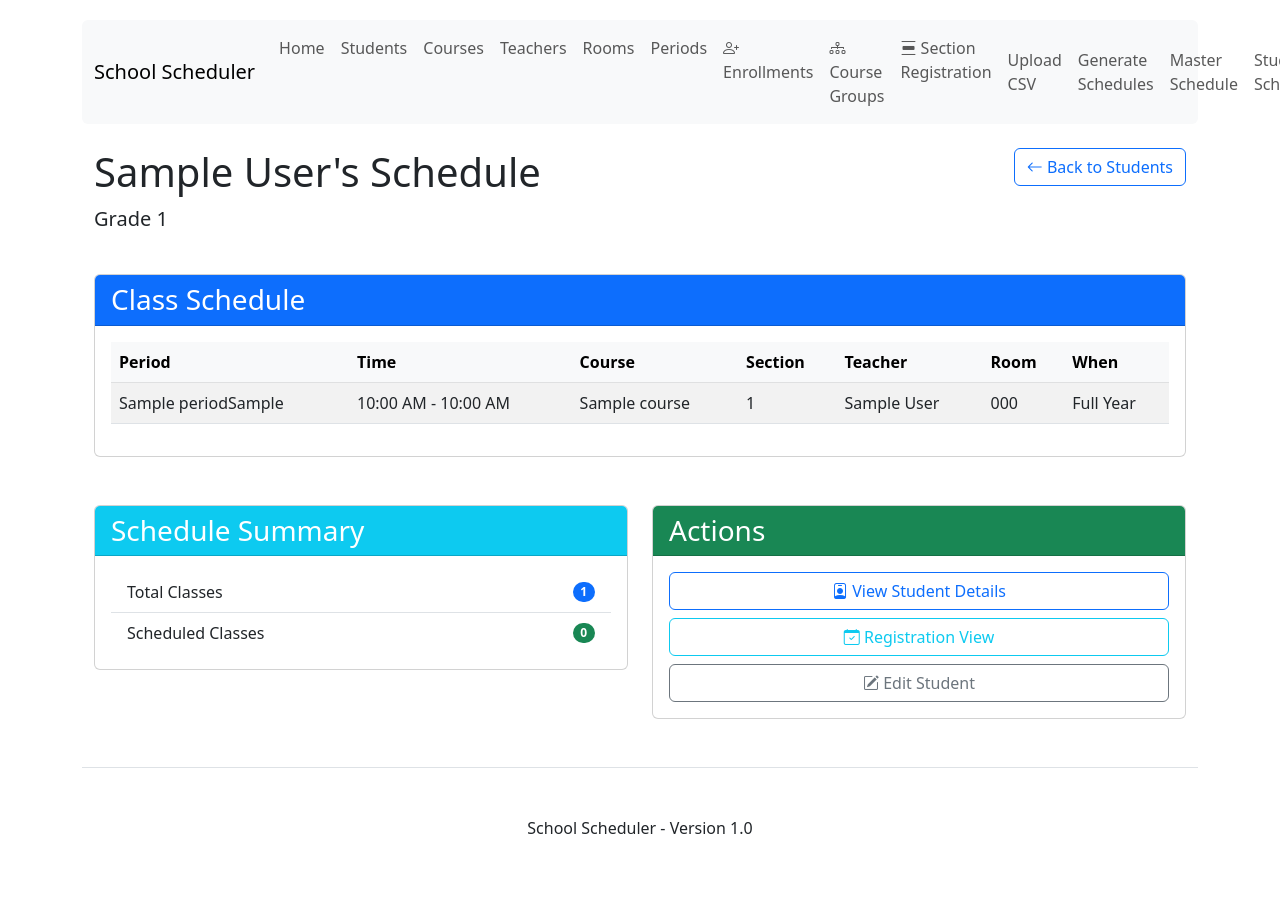
After one commit to wafflestomper/Scheduler_v2, a Django app: page /student/1/schedule/ in a window 1280 px wide; the page is wider, and only the part inside the window is pictured. The commit adds this page. Run offline with Django 4.2, Linux system fonts and the light colour scheme; tables that the repository leaves empty hold one stand-in row (values such as "Sample post").

Commit message:
Add student schedule view with detailed class information

```diff
--- a/schedule/templates/schedule/student_detail.html
+++ b/schedule/templates/schedule/student_detail.html
@@ -76,8 +76,11 @@
                     <h2 class="h5 mb-0">Schedule</h2>
                     {% if has_schedule %}
                     <div>
-                        <a href="{% url 'student_schedules' %}?student_id={{ student.id }}" class="btn btn-sm btn-outline-primary">
+                        <a href="{% url 'student_schedules' %}?student_id={{ student.id }}" class="btn btn-sm btn-outline-primary me-2">
                             <i class="bi bi-list-check"></i> View in Schedule List
+                        </a>
+                        <a href="{% url 'student_schedule' student_id=student.id %}" class="btn btn-sm btn-outline-info">
+                            <i class="bi bi-calendar-week"></i> View Schedule
                         </a>
                     </div>
                     {% endif %}
--- /dev/null
+++ b/schedule/templates/schedule/student_schedule_view.html
@@ -0,0 +1,191 @@
+{% extends 'schedule/base.html' %}
+{% load schedule_extras %}
+
+{% block title %}{{ student.name }}'s Schedule{% endblock %}
+
+{% block head_extra %}
+<meta name="csrf-token" content="{{ csrf_token }}">
+{% endblock %}
+
+{% block content %}
+<div class="container mt-4">
+    <div class="row mb-4">
+        <div class="col-md-8">
+            <h1>{{ student.name }}'s Schedule</h1>
+            <p class="lead">Grade {{ student.grade_level }}</p>
+        </div>
+        <div class="col-md-4 text-end">
+            <a href="{% url 'view_students' %}" class="btn btn-outline-primary">
+                <i class="bi bi-arrow-left"></i> Back to Students
+            </a>
+        </div>
+    </div>
+
+    {% if total_sections > 0 %}
+    <div class="row">
+        <div class="col-12">
+            <div class="card mb-4">
+                <div class="card-header bg-primary text-white">
+                    <h3 class="card-title mb-0">Class Schedule</h3>
+                </div>
+                <div class="card-body">
+                    <div class="table-responsive">
+                        <table class="table table-striped table-hover">
+                            <thead class="table-light">
+                                <tr>
+                                    <th>Period</th>
+                                    <th>Time</th>
+                                    <th>Course</th>
+                                    <th>Section</th>
+                                    <th>Teacher</th>
+                                    <th>Room</th>
+                                    <th>When</th>
+                                </tr>
+                            </thead>
+                            <tbody>
+                                {% for period_id, period_data in schedule.items %}
+                                    {% for section in period_data.sections %}
+                                    <tr>
+                                        <td>{{ period_data.period.period_name|default:"Period " }}{{ period_data.period.slot }}</td>
+                                        <td>{{ period_data.period.start_time|time:"g:i A" }} - {{ period_data.period.end_time|time:"g:i A" }}</td>
+                                        <td>{{ section.course.name }}</td>
+                                        <td>{{ section.section_number }}</td>
+                                        <td>{{ section.teacher.name|default:"TBD" }}</td>
+                                        <td>{{ section.room.number|default:"TBD" }}</td>
+                                        <td>{{ section.get_when_display }}</td>
+                                    </tr>
+                                    {% endfor %}
+                                {% endfor %}
+
+                                {% if unscheduled_sections %}
+                                    <tr class="table-warning">
+                                        <td colspan="7" class="text-center fw-bold">Unscheduled Classes</td>
+                                    </tr>
+                                    {% for section in unscheduled_sections %}
+                                    <tr class="table-warning">
+                                        <td>Not Scheduled</td>
+                                        <td>--</td>
+                                        <td>{{ section.course.name }}</td>
+                                        <td>{{ section.section_number }}</td>
+                                        <td>{{ section.teacher.name|default:"TBD" }}</td>
+                                        <td>{{ section.room.number|default:"TBD" }}</td>
+                                        <td>{{ section.get_when_display }}</td>
+                                    </tr>
+                                    {% endfor %}
+                                {% endif %}
+                            </tbody>
+                        </table>
+                    </div>
+                </div>
+            </div>
+        </div>
+    </div>
+    {% else %}
+    <div class="alert alert-info">
+        <i class="bi bi-info-circle-fill me-2"></i> This student is not currently enrolled in any classes.
+    </div>
+    {% endif %}
+
+    {% if unassigned_courses %}
+    <div class="row mt-4">
+        <div class="col-12">
+            <div class="card">
+                <div class="card-header bg-warning">
+                    <h3 class="card-title mb-0">Courses Without Assigned Sections</h3>
+                </div>
+                <div class="card-body">
+                    <div class="alert alert-warning">
+                        The student is enrolled in these courses but has not been assigned to specific sections:
+                    </div>
+                    <ul class="list-group">
+                        {% for course in unassigned_courses %}
+                        <li class="list-group-item">
+                            <div class="d-flex justify-content-between align-items-center">
+                                <span>{{ course.name }}</span>
+                                <span class="badge bg-secondary">{{ course.get_type_display }}</span>
+                            </div>
+                        </li>
+                        {% endfor %}
+                    </ul>
+                </div>
+            </div>
+        </div>
+    </div>
+    {% endif %}
+
+    <div class="row mt-4">
+        <div class="col-md-6">
+            <div class="card">
+                <div class="card-header bg-info text-white">
+                    <h3 class="card-title mb-0">Schedule Summary</h3>
+                </div>
+                <div class="card-body">
+                    <ul class="list-group list-group-flush">
+                        <li class="list-group-item d-flex justify-content-between align-items-center">
+                            Total Classes
+                            <span class="badge bg-primary rounded-pill">{{ total_sections }}</span>
+                        </li>
+                        <li class="list-group-item d-flex justify-content-between align-items-center">
+                            Scheduled Classes
+                            <span class="badge bg-success rounded-pill">{{ total_sections|subtract:unscheduled_sections|length }}</span>
+                        </li>
+                        {% if unscheduled_sections %}
+                        <li class="list-group-item d-flex justify-content-between align-items-center">
+                            Unscheduled Classes
+                            <span class="badge bg-warning rounded-pill">{{ unscheduled_sections|length }}</span>
+                        </li>
+                        {% endif %}
+                        {% if unassigned_courses %}
+                        <li class="list-group-item d-flex justify-content-between align-items-center">
+                            Unassigned Courses
+                            <span class="badge bg-danger rounded-pill">{{ unassigned_courses|length }}</span>
+                        </li>
+                        {% endif %}
+                    </ul>
+                </div>
+            </div>
+        </div>
+
+        <div class="col-md-6">
+            <div class="card">
+                <div class="card-header bg-success text-white">
+                    <h3 class="card-title mb-0">Actions</h3>
+                </div>
+                <div class="card-body">
+                    <div class="d-grid gap-2">
+                        <a href="{% url 'student_detail' student_id=student.id %}" class="btn btn-outline-primary">
+                            <i class="bi bi-person-badge"></i> View Student Details
+                        </a>
+                        <a href="{% url 'view_student_schedule' student_id=student.id %}" class="btn btn-outline-info">
+                            <i class="bi bi-calendar-check"></i> Registration View
+                        </a>
+                        <a href="{% url 'edit_student' student_id=student.id %}" class="btn btn-outline-secondary">
+                            <i class="bi bi-pencil-square"></i> Edit Student
+                        </a>
+                    </div>
+                </div>
+            </div>
+        </div>
+    </div>
+</div>
+{% endblock %}
+
+{% block extra_css %}
+<link rel="stylesheet" href="https://cdn.jsdelivr.net/npm/bootstrap-icons@1.10.0/font/bootstrap-icons.css">
+<style>
+    .table thead th {
+        background-color: #f8f9fa;
+        position: sticky;
+        top: 0;
+        z-index: 1;
+    }
+</style>
+{% endblock %}
+
+{% block extra_js %}
+<script>
+document.addEventListener('DOMContentLoaded', function() {
+    // Any additional JavaScript can go here
+});
+</script>
+{% endblock %}
--- a/schedule/templatetags/schedule_extras.py
+++ b/schedule/templatetags/schedule_extras.py
@@ -3,34 +3,12 @@ from django import template
 register = template.Library()
 
 @register.filter
-def get_item(dictionary, key):
-    """Get an item from a dictionary by key."""
-    return dictionary.get(key, [])
-
-@register.filter
-def percentage(value, max_value):
-    if value is None or max_value is None or max_value == 0:
-        return 0
-    return int((value / max_value) * 100)
-
-@register.filter
-def startswith(text, starts):
-    if isinstance(text, str):
-        return text.startswith(starts)
-    return False
-
-@register.filter
-def add_class(field, css_class):
-    """Add a CSS class to a Django form field."""
-    return field.as_widget(attrs={"class": css_class})
-
-@register.filter
-def sub(value, arg):
+def subtract(value, arg):
     """Subtract the arg from the value."""
     try:
-        return int(value) - int(arg)
+        return value - arg
     except (ValueError, TypeError):
         try:
-            return float(value) - float(arg)
+            return value - len(arg)
         except (ValueError, TypeError):
             return 0
--- a/schedule/urls.py
+++ b/schedule/urls.py
@@ -2,7 +2,7 @@ from django.urls import path
 from .views.main_views import index
 from .views.student_views import (
     view_students, student_detail, edit_student, delete_student,
-    export_student_schedules
+    export_student_schedules, student_schedule
 )
 from .views.course_views import (
     view_courses, create_course, edit_course, delete_course,
@@ -52,6 +52,7 @@ urlpatterns = [
     path('student/<str:student_id>/', student_detail, name='student_detail'),
     path('student/<str:student_id>/edit/', edit_student, name='edit_student'),
     path('student/<str:student_id>/delete/', delete_student, name='delete_student'),
+    path('student/<str:student_id>/schedule/', student_schedule, name='student_schedule'),
     path('reports/', admin_reports, name='admin_reports'),
     path('periods/', view_periods, name='view_periods'),
     path('periods/create/', create_period, name='create_period'),
--- a/schedule/views/student_views.py
+++ b/schedule/views/student_views.py
@@ -3,7 +3,7 @@ from django.contrib import messages
 from django.http import HttpResponse, JsonResponse
 import csv
 from django.views import View
-from ..models import Student, Section, Enrollment, Course
+from ..models import Student, Section, Enrollment, Course, Period
 from ..forms import StudentForm
 import json
 from django.db.models import Q, Count
@@ -60,7 +60,6 @@ def student_detail(request, student_id):
     student = get_object_or_404(Student, pk=student_id)
 
     # Get all periods for organizing the schedule
-    from ..models import Period
     periods = Period.objects.all().order_by('slot')
 
     # Get all sections this student is enrolled in
@@ -152,3 +151,66 @@ def export_student_schedules(request):
                 ])
 
     return response
+
+
+def student_schedule(request, student_id):
+    """
+    View a student's class schedule in a user-friendly format.
+    Shows all classes the student is registered for, organized by period.
+    """
+    student = get_object_or_404(Student, pk=student_id)
+
+    # Get all periods for organizing the schedule
+    periods = Period.objects.all().order_by('start_time')
+
+    # Get all section enrollments for this student
+    enrollments = Enrollment.objects.filter(
+        student=student
+    ).select_related(
+        'section',
+        'section__course',
+        'section__period',
+        'section__teacher',
+        'section__room'
+    )
+
+    # Get courses the student is enrolled in but not assigned to sections
+    enrolled_course_ids = [enrollment.section.course.id for enrollment in enrollments]
+    unassigned_courses = Course.objects.filter(
+        student_enrollments__student=student
+    ).exclude(
+        id__in=enrolled_course_ids
+    )
+
+    # Group enrollments by period for display
+    schedule_by_period = {}
+    unscheduled_sections = []
+
+    for enrollment in enrollments:
+        section = enrollment.section
+        if section.period:
+            period_id = section.period.id
+            if period_id not in schedule_by_period:
+                schedule_by_period[period_id] = {
+                    'period': section.period,
+                    'sections': []
+                }
+            schedule_by_period[period_id]['sections'].append(section)
+        else:
+            unscheduled_sections.append(section)
+
+    # Sort the periods by their start time
+    sorted_schedule = {}
+    for period in periods:
+        if period.id in schedule_by_period:
+            sorted_schedule[period.id] = schedule_by_period[period.id]
+
+    context = {
+        'student': student,
+        'schedule': sorted_schedule,
+        'unscheduled_sections': unscheduled_sections,
+        'unassigned_courses': unassigned_courses,
+        'total_sections': enrollments.count()
+    }
+
+    return render(request, 'schedule/student_schedule_view.html', context)
```
Also changed, not shown: progress_log.md (+23 -0 lines), schedule/templates/schedule/view_students.html (+2 -5 lines).
